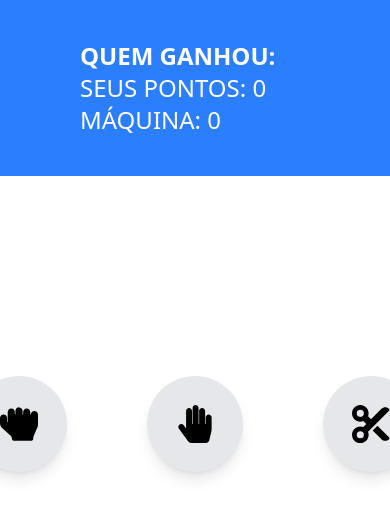
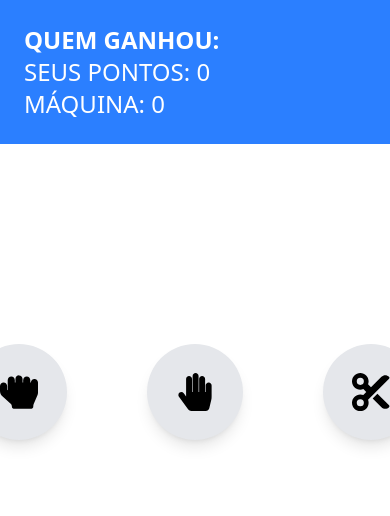
Before and after one commit to brenosilldev/jokenpo, a React (Vite) app: page / in a window 390 px wide. Shown: the top 516 px of the page. Built offline with nearby package versions, Linux system fonts and the light colour scheme.

Commit message:
chore: Alterado css para mobile

```diff
--- a/src/componentes/header.tsx
+++ b/src/componentes/header.tsx
@@ -4,14 +4,12 @@ export const Header = ()  =>{
     const { score1,score2,win } = useJokenpo();
     return (
         <>
-            <div className="bg-blue-500 py-10 px-20">
+            <div className="bg-blue-500 p-6">
                 <div className="grid grid-cols-1 gap-4">
-                    <div className="col-span-12 block   md:flex justify-between items-center">
+                    <div className="col-span-12 block   md:flex md:justify-between md:items-center">
                         <h1 className="font-bold text-2xl text-white">QUEM GANHOU: {win} </h1>
-                            <h1 className="text-white text-2xl">SEUS PONTOS: {score1}</h1>
-                            <h1 className="text-white text-2xl">MÁQUINA: {score2} </h1>
-
-
+                        <h1 className="text-white text-2xl">SEUS PONTOS: {score1}</h1>
+                        <h1 className="text-white text-2xl">MÁQUINA: {score2} </h1>
                     </div>
 
                 </div>
```
